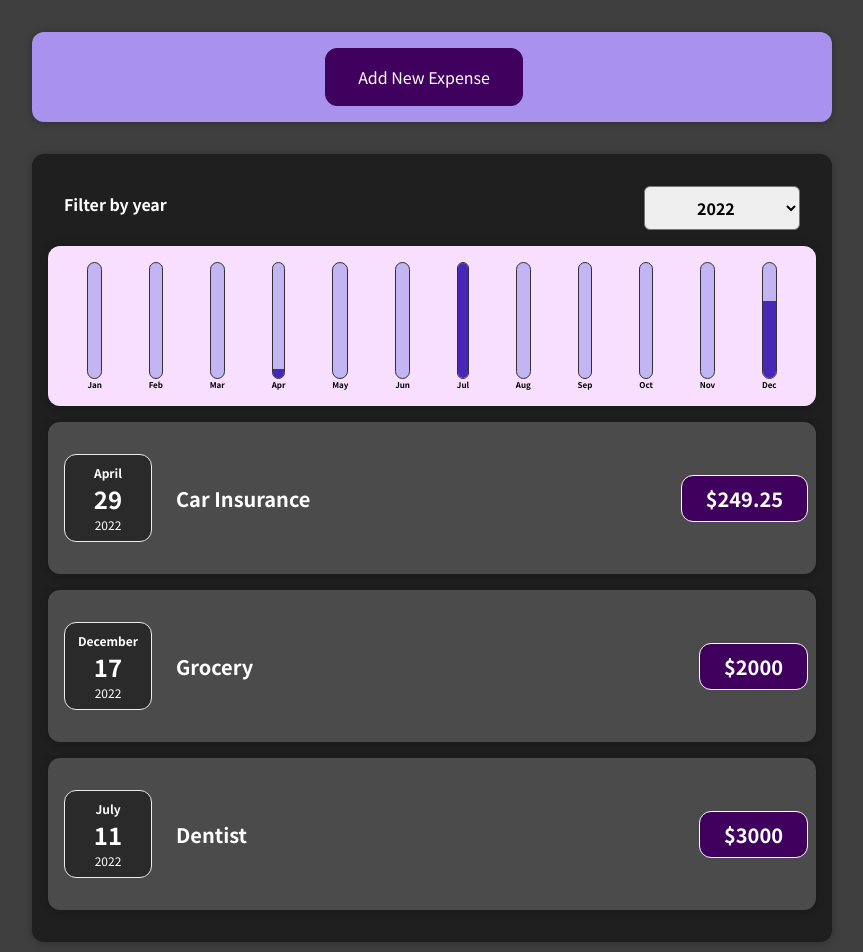
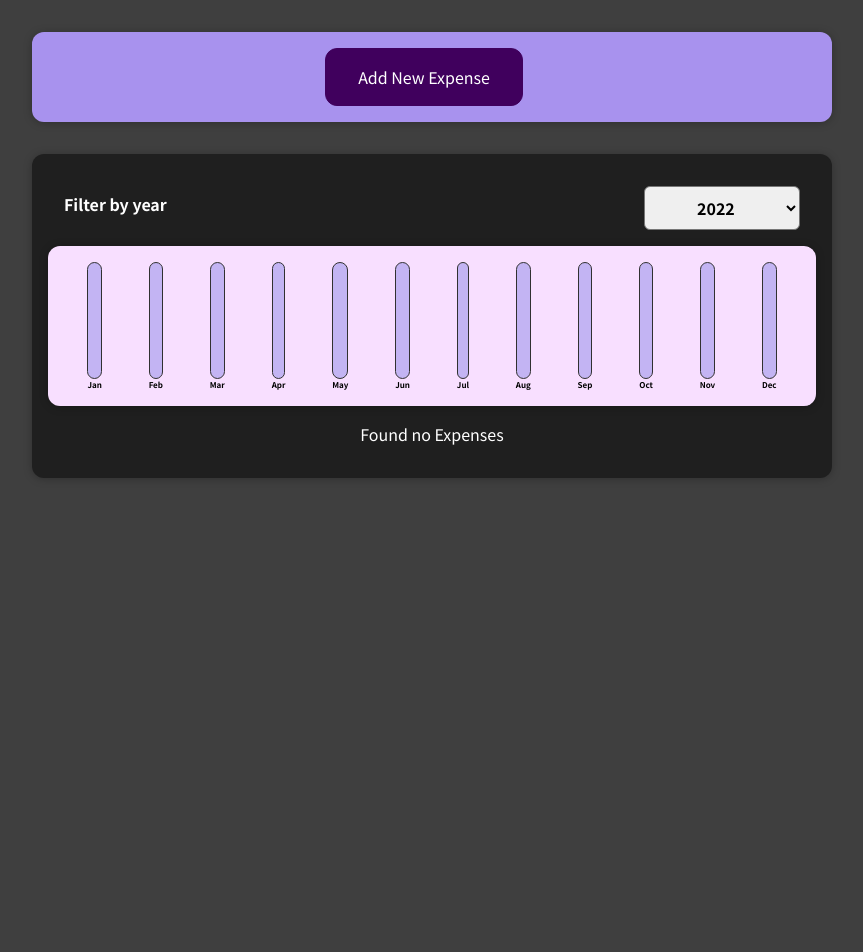
Before and after one commit to Mahboobeh-sayadiyan/My-Funny-Tiny-Project-Expense-Notebook, a React (Create React App) app: page / in a window 1280 px wide. Shown: the top 952 px of the page, without its empty margins (208-1071 px from the left). After the commit the page ends 800 px from the top, so only its background shows below. Built offline with nearby package versions, Linux system fonts and the light colour scheme.

Commit message:
'final-commit'

```diff
--- a/src/App.js
+++ b/src/App.js
@@ -34,12 +34,13 @@ const DATA_ARR = [
   },
 ];
 const App = () => {
-  const [expenses, setExpenses] = useState(DATA_ARR);
+  const storedData = JSON.parse(localStorage.getItem("Expenses"));
+  const [expenses, setExpenses] = useState(storedData ? storedData : []);
   const showNewExpanseHandler = (newExpenseData) => {
     setExpenses((prevexpenses) => {
-      const newArr = [newExpenseData, ...prevexpenses];
-      console.log(newArr);
-      return newArr;
+      const newExpense = [newExpenseData, ...prevexpenses];
+      localStorage.setItem("Expenses", JSON.stringify(newExpense));
+      return newExpense;
     });
   };
   return (
```
